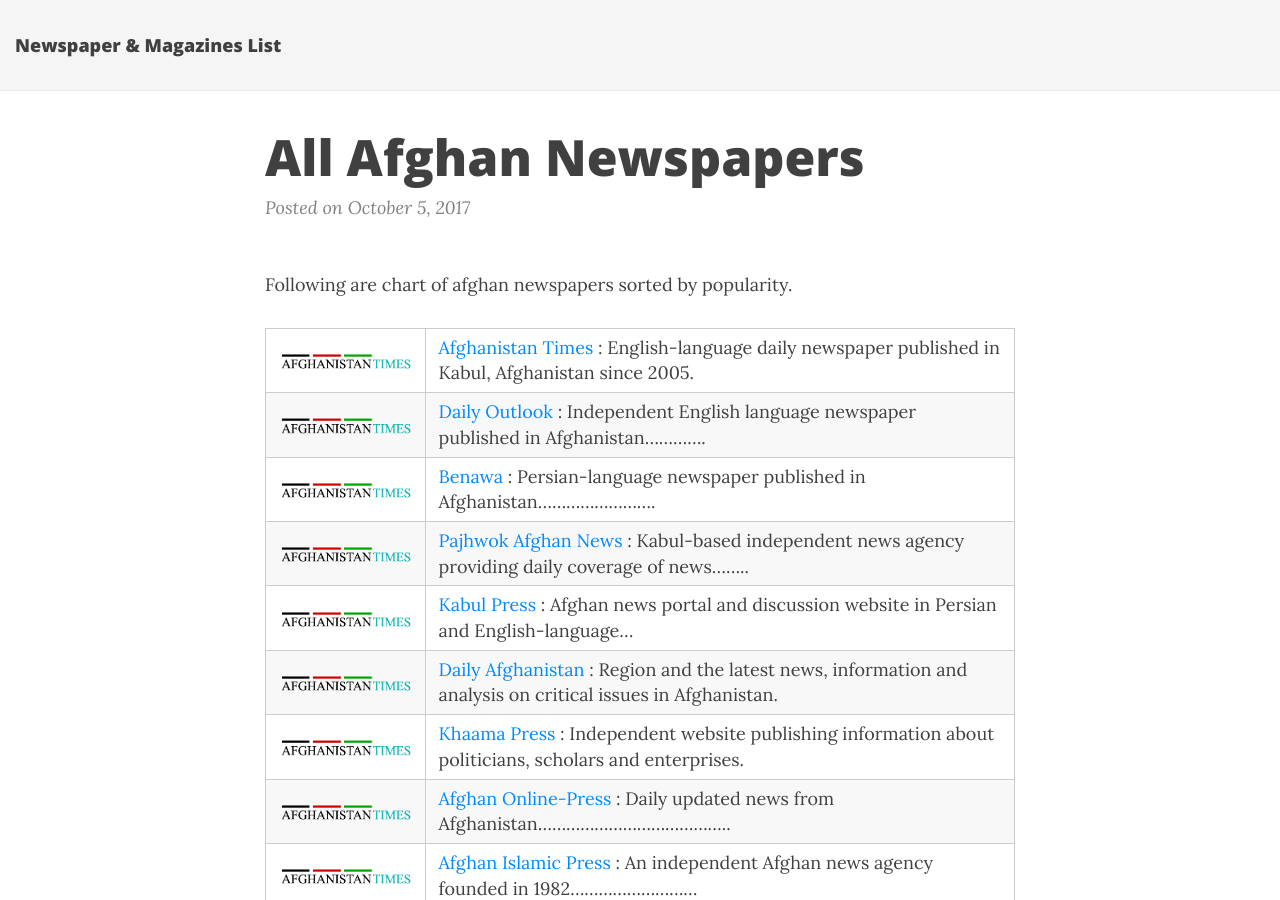
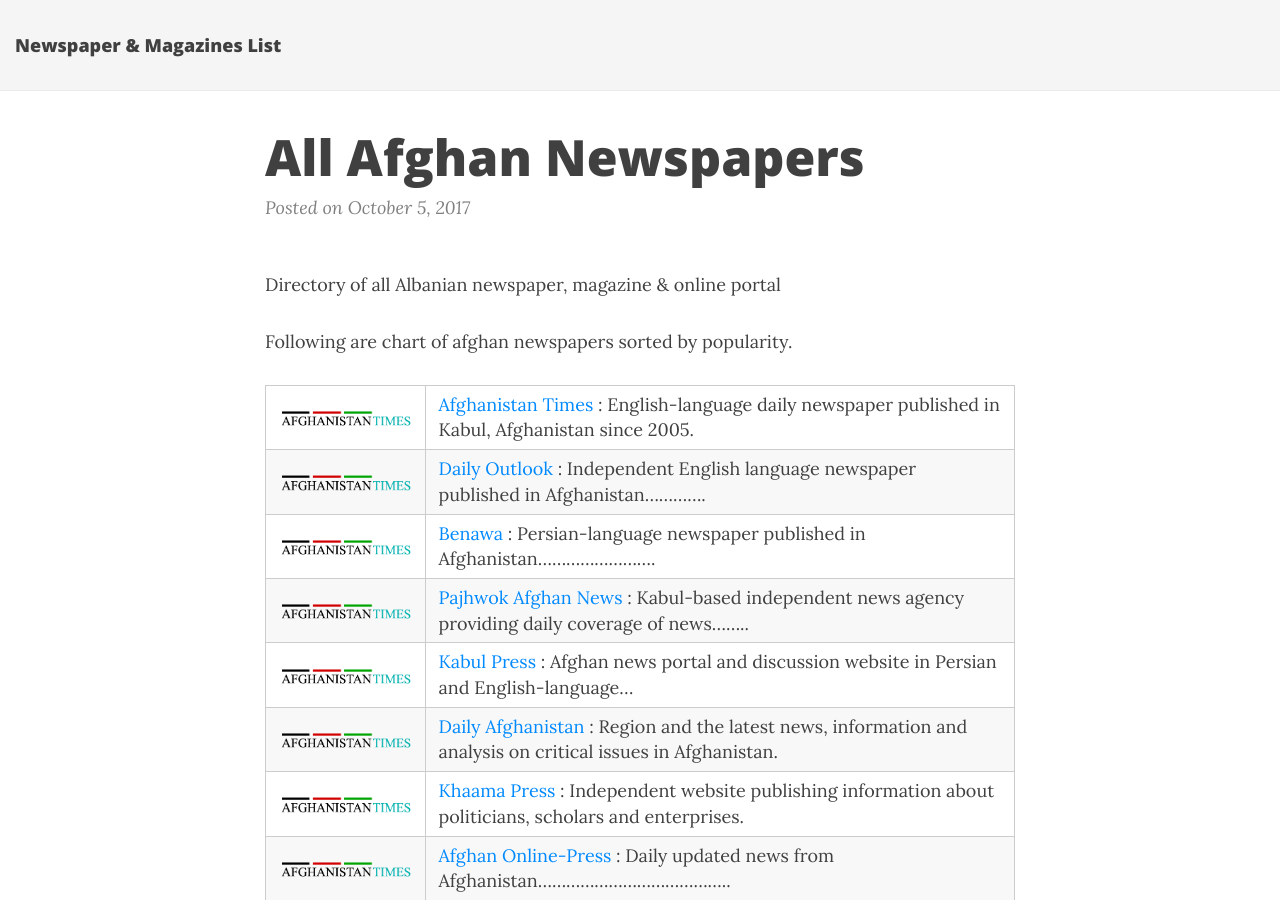
Before and after one commit to newspapers/newspapers.github.io, a Jekyll site: the page built from _posts/2017-10-05-Afghan.markdown, in a window 1280 px wide and 900 px high. Built offline with Jekyll 4.4.1, drawn with Linux system fonts in a browser that asks for light colours; nearby versions of some CDN libraries.

Commit message:
Update 2017-10-05-Afghan.markdown

```diff
--- a/_posts/2017-10-05-Afghan.markdown
+++ b/_posts/2017-10-05-Afghan.markdown
@@ -15,6 +15,18 @@
   - Asian Newspapers
 published: true
 ---
+Directory of all Albanian newspaper, magazine & online portal
+<script async src="//pagead2.googlesyndication.com/pagead/js/adsbygoogle.js"></script>
+<!-- Newspaper -->
+<ins class="adsbygoogle"
+     style="display:block"
+     data-ad-client="ca-pub-8223263853196045"
+     data-ad-slot="8487475055"
+     data-ad-format="auto"></ins>
+<script>
+(adsbygoogle = window.adsbygoogle || []).push({});
+</script>
+
 Following are chart of afghan newspapers sorted by popularity.
 
 | <a href="http://www.afghanistantimes.af/" target="_blank" rel="nofollow"><img src="/img/aftimesnewlogo.png"></a> | <a href="http://www.afghanistantimes.af/" target="_blank" rel="nofollow">Afghanistan Times</a> : English-language daily newspaper published in Kabul, Afghanistan since 2005.|
```
